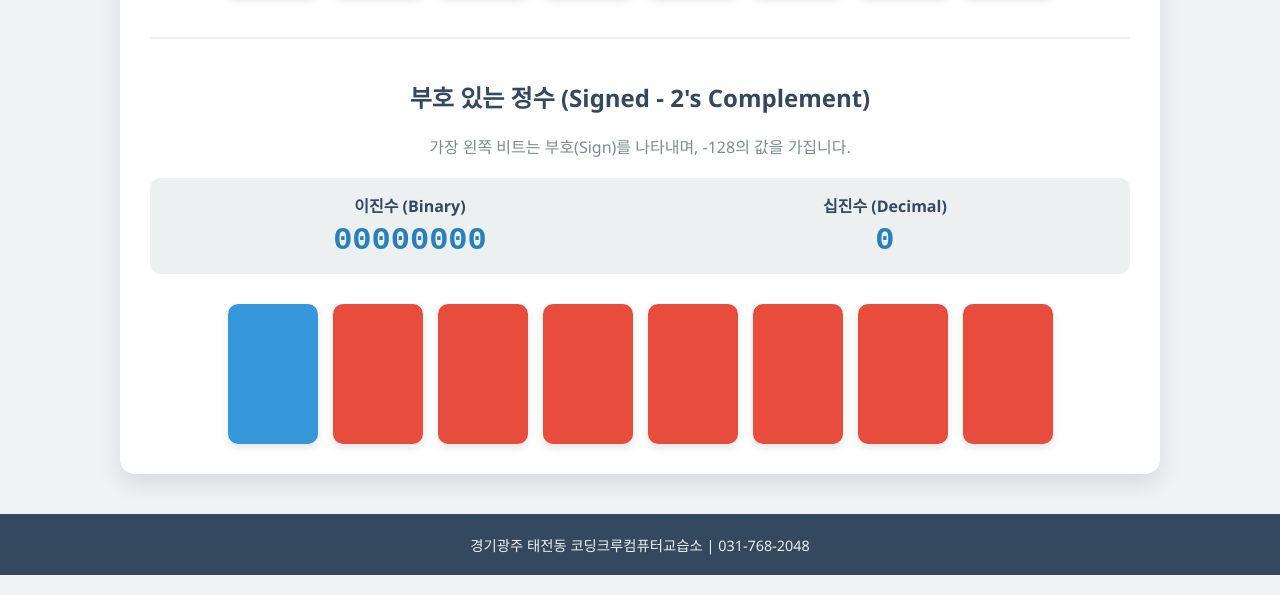
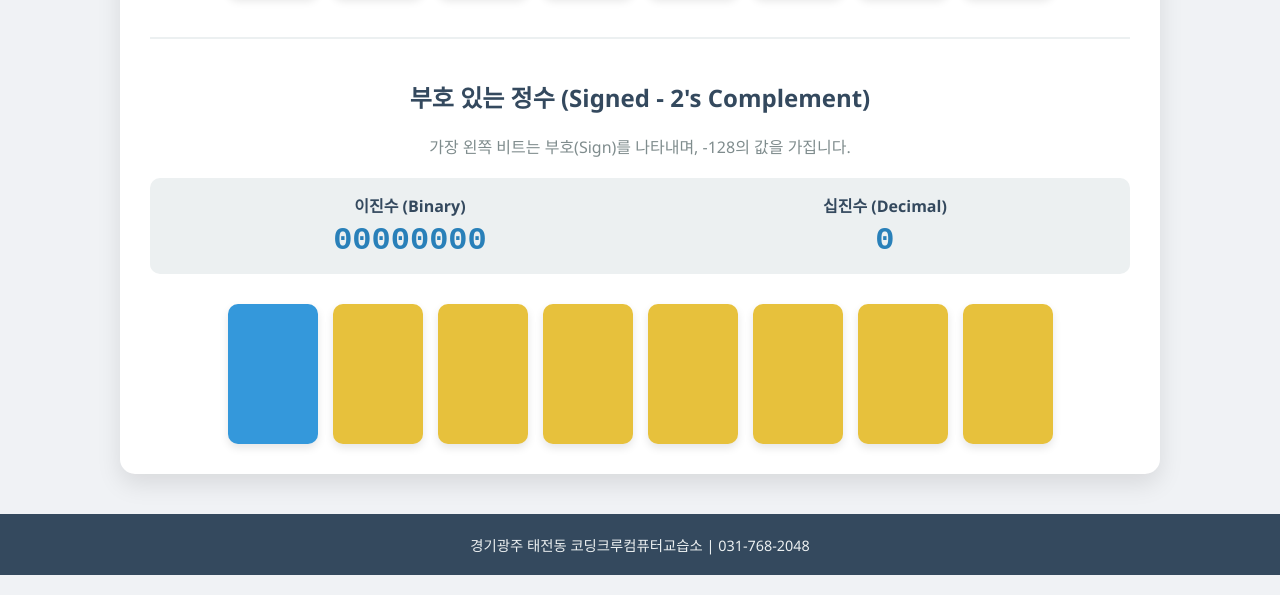
Before and after one commit to cjc-coding/cjc-coding.github.io, a plain HTML site: page binary/index.html in a window 1280 px wide. Shown: the part 495-1090 px from the top of the page. Drawn offline with Linux system fonts and the light colour scheme.

Commit message:
Update style.css

```diff
--- a/binary/style.css
+++ b/binary/style.css
@@ -98,7 +98,7 @@ hr { border: 1px solid #ecf0f1; margin: 40px 0; }
 }
 
 .card-front {
-    background-color: #e74c3c;
+    background-color: #e7c13c;
     color: white;
 }
 
```
